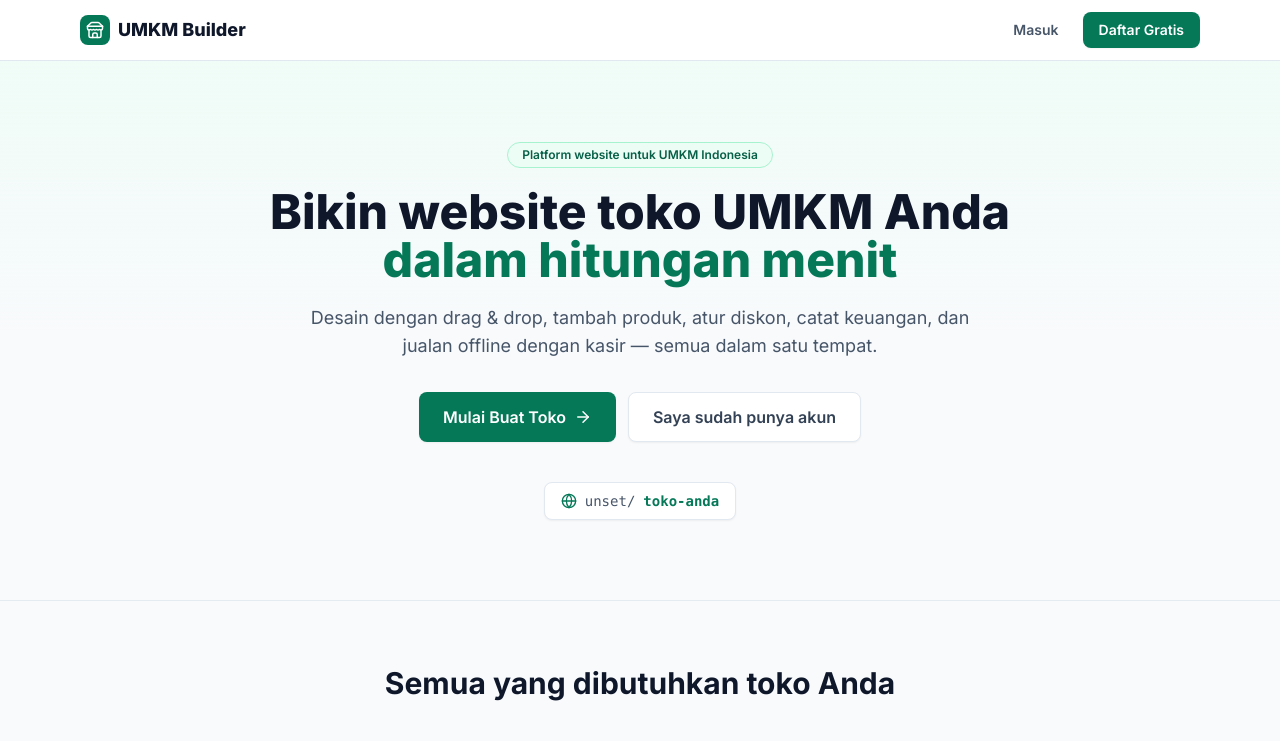
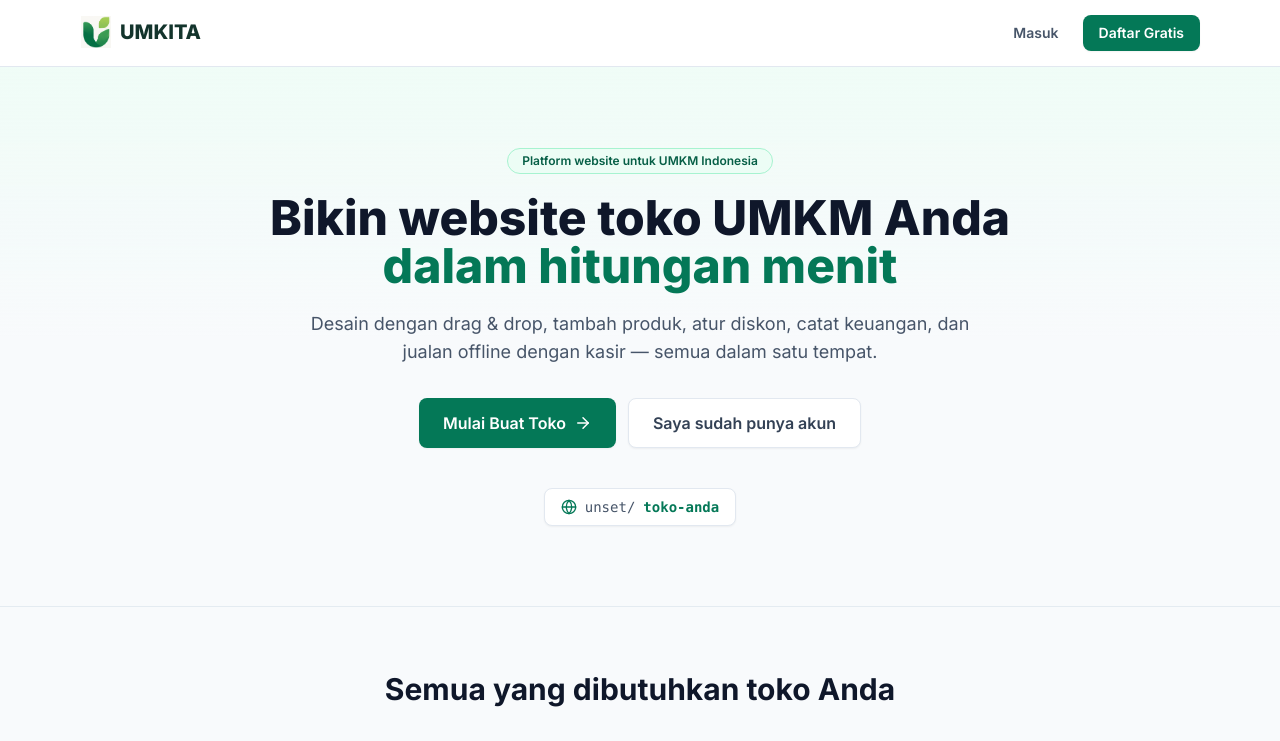
Before and after one commit to Ryn104/Lomba_WebUMKM, a React (Vite) app: page / in a window 1280 px wide. Shown: the top 741 px of the page. Built offline with nearby package versions, Linux system fonts and the light colour scheme; no server answers.

Commit message:
update logo

```diff
--- a/index.html
+++ b/index.html
@@ -6,7 +6,7 @@
     <title>UMKM Web Builder — RTRW Studio</title>
     <link rel="preconnect" href="https://fonts.googleapis.com" />
     <link rel="preconnect" href="https://fonts.gstatic.com" crossorigin />
-    <link href="https://fonts.googleapis.com/css2?family=Inter:wght@400;500;600;700;800&display=swap" rel="stylesheet" />
+    <link href="https://fonts.googleapis.com/css2?family=Inter:wght@400;500;600;700;800&family=Baloo+2:wght@600;700;800&display=swap" rel="stylesheet" />
   </head>
   <body>
     <div id="root"></div>
--- /dev/null
+++ b/src/components/ui/Logo.jsx
@@ -0,0 +1,25 @@
+import { Store } from 'lucide-react'
+import logo from '/logo.png'
+
+const LOGO_IMAGE = logo
+const APP_NAME = 'UMKITA'
+const LOGO_COLOR = '#13342c'
+
+export default function Logo({ size = 'md', withName = true, className = '' }) {
+  const box = { sm: 'p-1', md: 'p-1.5', lg: 'p-3' }[size]
+  const icon = { sm: 14, md: 18, lg: 28 }[size]
+  const text = { sm: 'text-base text-[#13342c] font-[Baloo 2] font-sans', md: 'text-xl text-[#13342c] font-[Baloo 2] font-sans', lg: 'text-2xl text-[#13342c] font-[Baloo 2] font-sans' }[size]
+
+  return (
+    <span className={`inline-flex items-center gap-2 mt-1 font-extrabold ${className}`}>
+      {LOGO_IMAGE ? (
+        <img src={LOGO_IMAGE} alt={APP_NAME} className={size === 'lg' ? 'h-12 w-12 object-contain' : 'h-8 w-8 object-contain'} />
+      ) : (
+        <span className={`rounded-lg bg-brand-600 ${box} text-white`}>
+          <Store size={icon} />
+        </span>
+      )}
+      {withName && <span className={text}>{APP_NAME}</span>}
+    </span>
+  )
+}
--- a/src/pages/LandingPage.jsx
+++ b/src/pages/LandingPage.jsx
@@ -1,5 +1,6 @@
 import { Link } from 'react-router-dom'
-import { Blocks, LayoutDashboard, ReceiptText, Wallet, Globe, MousePointerClick, Store, ArrowRight, Check } from 'lucide-react'
+import { Blocks, LayoutDashboard, ReceiptText, Wallet, Globe, MousePointerClick, ArrowRight, Check } from 'lucide-react'
+import Logo from '../components/ui/Logo'
 import { useAuth } from '../context/AuthContext'
 import { PLATFORM_DOMAIN } from '../lib/supabase'
 
@@ -18,10 +19,7 @@ export default function LandingPage() {
     <div className="min-h-screen bg-[#F8FAFC]">
       <header className="sticky top-0 z-30 border-b border-slate-200 bg-white/95 backdrop-blur">
         <div className="mx-auto flex max-w-6xl items-center justify-between px-4 py-3">
-          <Link to="/" className="flex items-center gap-2 text-lg font-extrabold text-slate-900">
-            <span className="rounded-lg bg-brand-700 p-1.5 text-white"><Store size={18} /></span>
-            UMKM Builder
-          </Link>
+          <Link to="/" className="text-slate-900"><Logo /></Link>
           <nav className="flex items-center gap-2">
             {user ? (
               <>
--- a/src/pages/LoginPage.jsx
+++ b/src/pages/LoginPage.jsx
@@ -1,10 +1,10 @@
 import { useState } from 'react'
 import { Link, useNavigate, useLocation } from 'react-router-dom'
 import toast from 'react-hot-toast'
-import { Store } from 'lucide-react'
 import { useAuth } from '../context/AuthContext'
 import { supabase } from '../lib/supabase'
 import GoogleButton from '../components/ui/GoogleButton'
+import Logo from '../components/ui/Logo'
 
 export default function LoginPage() {
   const { signIn } = useAuth()
@@ -36,9 +36,7 @@ export default function LoginPage() {
   return (
     <div className="flex min-h-screen items-center justify-center bg-gradient-to-br from-brand-50/50 via-slate-50 to-slate-100 p-4">
       <div className="card w-full max-w-md p-8 shadow-sm">
-        <Link to="/" className="mb-6 flex items-center justify-center gap-2 text-xl font-extrabold text-slate-900">
-          <span className="rounded-lg bg-brand-700 p-1.5 text-white"><Store size={18} /></span> UMKM Builder
-        </Link>
+        <Link to="/" className="mb-6 flex justify-center"><Logo size="lg" /></Link>
         <h1 className="text-center text-xl font-bold text-slate-900">Masuk ke akun Anda</h1>
         <form onSubmit={submit} className="mt-6 space-y-4">
           <div>
--- a/src/pages/RegisterPage.jsx
+++ b/src/pages/RegisterPage.jsx
@@ -4,6 +4,7 @@ import toast from 'react-hot-toast'
 import { Store } from 'lucide-react'
 import { useAuth } from '../context/AuthContext'
 import GoogleButton from '../components/ui/GoogleButton'
+import Logo from '../components/ui/Logo'
 
 const OTP_LENGTH = 8
 const RESEND_SECONDS = 60
@@ -71,10 +72,7 @@ export default function RegisterPage() {
   return (
     <div className="flex min-h-screen items-center justify-center bg-gradient-to-br from-brand-50/50 via-slate-50 to-slate-100 p-4">
       <div className="card w-full max-w-md p-8 shadow-sm">
-        <Link to="/" className="mb-6 flex items-center justify-center gap-2 text-xl font-extrabold text-slate-900">
-          <span className="rounded-lg bg-brand-700 p-1.5 text-white"><Store size={18} /></span> UMKM Builder
-        </Link>
-
+        <Link to="/" className="mb-6 flex justify-center"><Logo size="lg" /></Link>
         {step === 'form' ? (
           <>
             <h1 className="text-center text-xl font-bold text-slate-900">Daftar akun UMKM</h1>
```
Also changed, not shown: public/logo.png (added).
